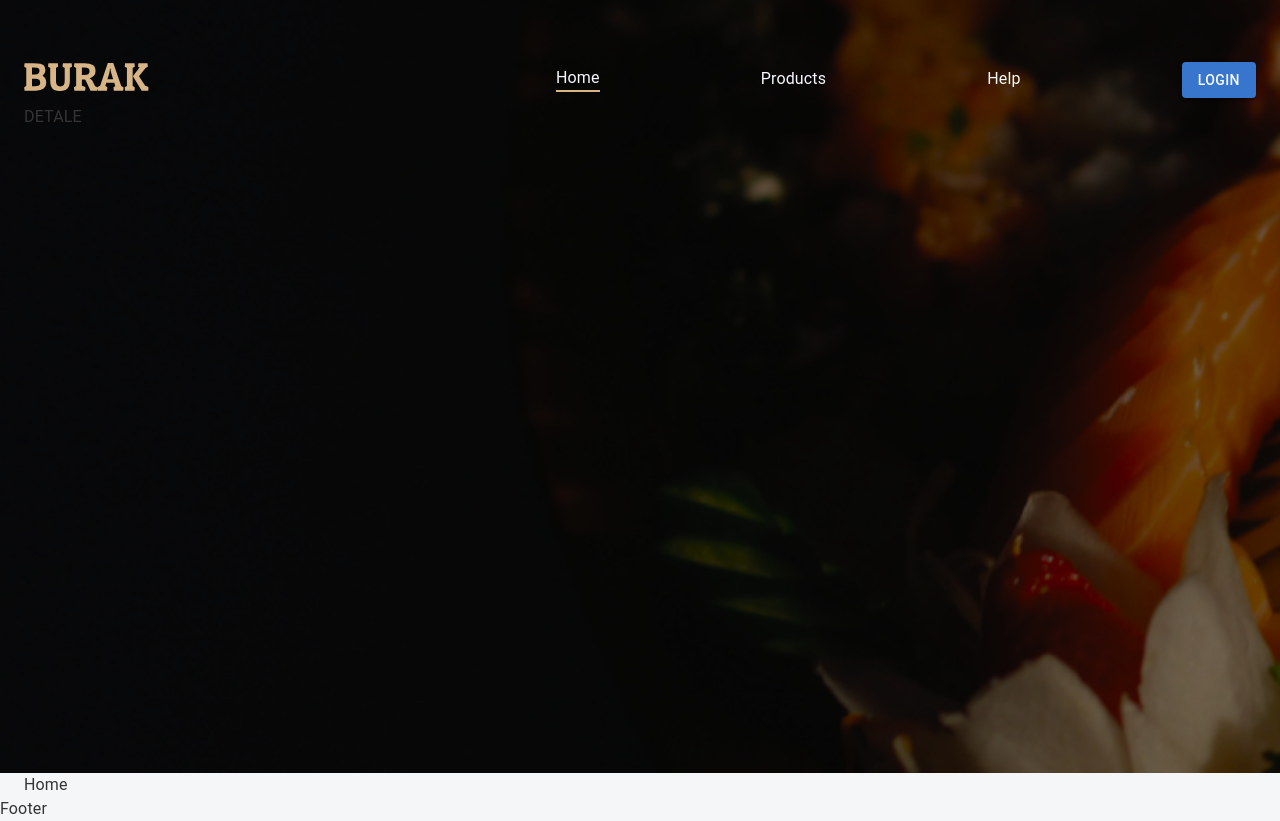
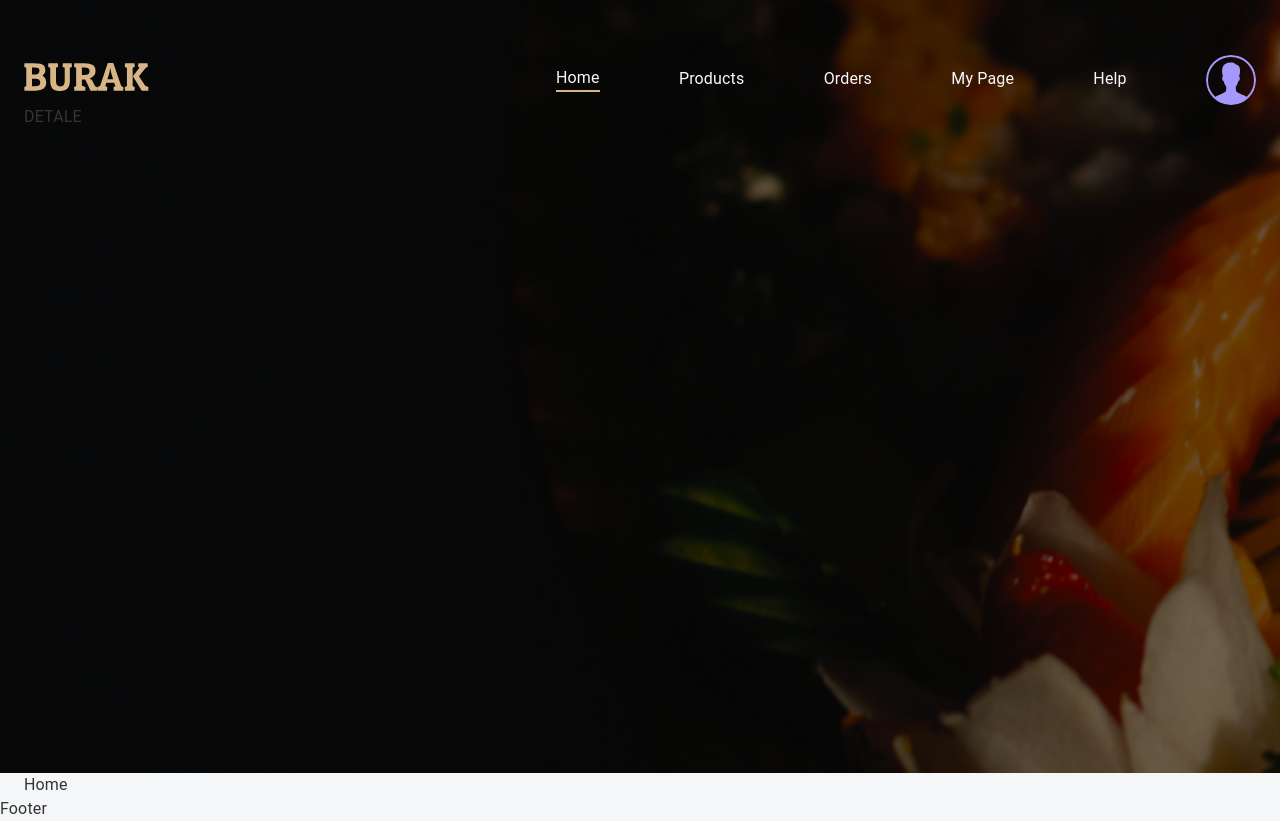
Before and after one commit to BobIshmetov/burak-react, a React (Create React App) app: page / in a window 1280 px wide. Built offline with nearby package versions, Linux system fonts and the light colour scheme.

Commit message:
fix: homeNavbar menu part refactoring

```diff
--- a/src/app/components/headers/HomeNavbar.tsx
+++ b/src/app/components/headers/HomeNavbar.tsx
@@ -2,30 +2,17 @@
 import { NavLink } from "react-router-dom";
 
 export function HomeNavbar() {
-  const authMember = null;
+  const authMember = true;
   return (
     <div className="home-navbar">
-      <Container sx={{ mt: "55px", height: "642px" }}>
-        <Stack
-          sx={{ height: "50px" }}
-          flexDirection={"row"}
-          justifyContent={"space-between"}
-          alignItems={"center"}
-        >
+      <Container className="navbar-container">
+        <Stack className="menu">
           <Box>
             <NavLink to="/">
-              <img
-                style={{ width: "125px", height: "30px" }}
-                src="/icons/burak.svg"
-              />
+              <img className="brand-logo" src="/icons/burak.svg" />
             </NavLink>
           </Box>
-          <Stack
-            flexDirection={"row"}
-            justifyContent={"space-between"}
-            minWidth={"700px"}
-            alignItems={"center"}
-          >
+          <Stack className="links">
             <Box className={"hover-line"}>
               <NavLink to="/" activeClassName={"underline"}>
                 Home
@@ -59,15 +46,16 @@
 
             {!authMember ? (
               <Box>
-                <Button
-                  variant="contained"
-                  style={{ background: "#3776CC", color: "#f8f8ff" }}
-                >
+                <Button variant="contained" className="login-button">
                   Login
                 </Button>
               </Box>
             ) : (
-              <img />
+              <img
+                className="user-avatar"
+                src={"/icons/default-user.svg"}
+                aria-haspopup={"true"}
+              />
             )}
           </Stack>
         </Stack>
--- a/src/css/navbar.css
+++ b/src/css/navbar.css
@@ -4,6 +4,43 @@
   display: flex;
   background: url("/public/img/banner.webp");
   background-size: cover;
+}
+
+.home-navbar .navbar-container {
+  margin-top: 55px;
+  height: 642px;
+}
+
+.home-navbar .navbar-container .menu {
+  height: 50px;
+  display: flex;
+  flex-direction: row;
+  justify-content: space-between;
+  align-items: center;
+}
+
+.home-navbar .navbar-container .menu .brand-logo {
+  width: 125px;
+  height: 30px;
+}
+
+.home-navbar .navbar-container .menu .links {
+  min-width: 700px;
+  display: flex;
+  flex-direction: row;
+  justify-content: space-between;
+  align-items: center;
+}
+
+.home-navbar .navbar-container .menu .links .login-button {
+  background: #3776cc;
+  color: #f8f8ff;
+}
+
+.home-navbar .navbar-container .menu .user-avatar {
+  width: 50px;
+  height: 50px;
+  border-radius: 24px;
 }
 
 .home-navbar a {
```
